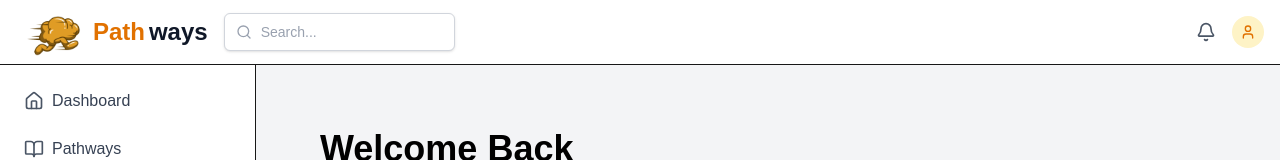
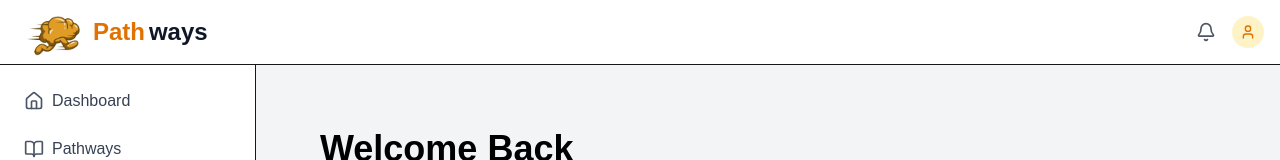
Before and after one commit to dhruvpatt/roadmaps, a Next.js app in the folder pathways/: page /dashboard in a window 1280 px wide. Shown: the top 160 px of the page. Built offline with nearby package versions, Linux system fonts and the light colour scheme; no server answers; sample sign-in values are in the browser's storage.

Commit message:
remove search

```diff
--- a/pathways/components/navbar.jsx
+++ b/pathways/components/navbar.jsx
@@ -27,19 +27,6 @@ export default function Navbar() {
         </div>
       </button>
 
-      {/* Middle: Search Bar */}
-      <div className="relative flex-1 max-w-md mx-4 hidden sm:block">
-        <span className="absolute left-3 top-1/2 -translate-y-1/2 text-gray-400">
-          <Search className="w-4 h-4" />
-        </span>
-        <input
-          type="text"
-          placeholder="Search..."
-          className="w-full rounded-md border border-gray-300 bg-white py-2 pl-9 pr-3 text-sm
-                     text-gray-700 shadow-sm placeholder-gray-400
-                     focus:outline-none focus:ring-2 focus:ring-amber-600 focus:border-amber-600"
-        />
-      </div>
       </div>
 
 
```
